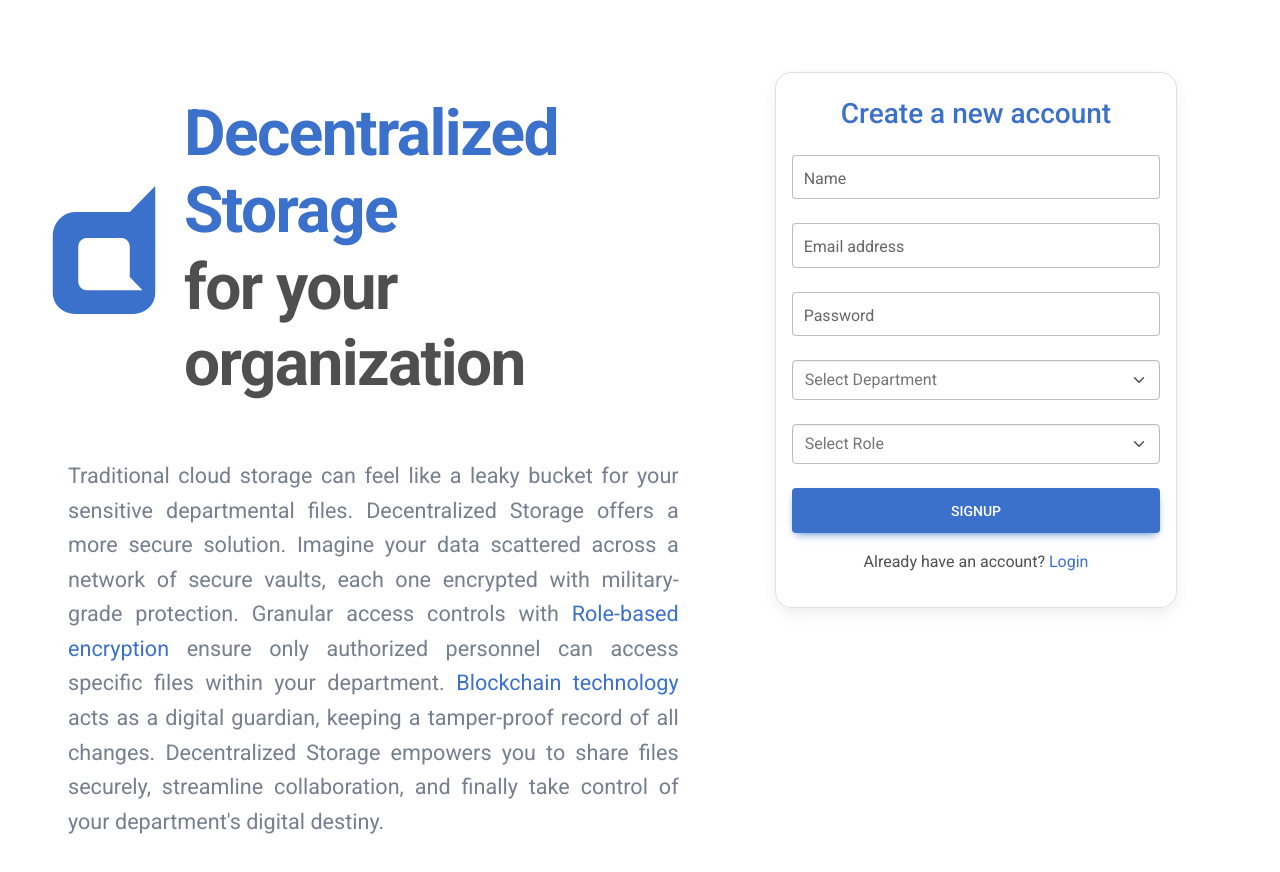
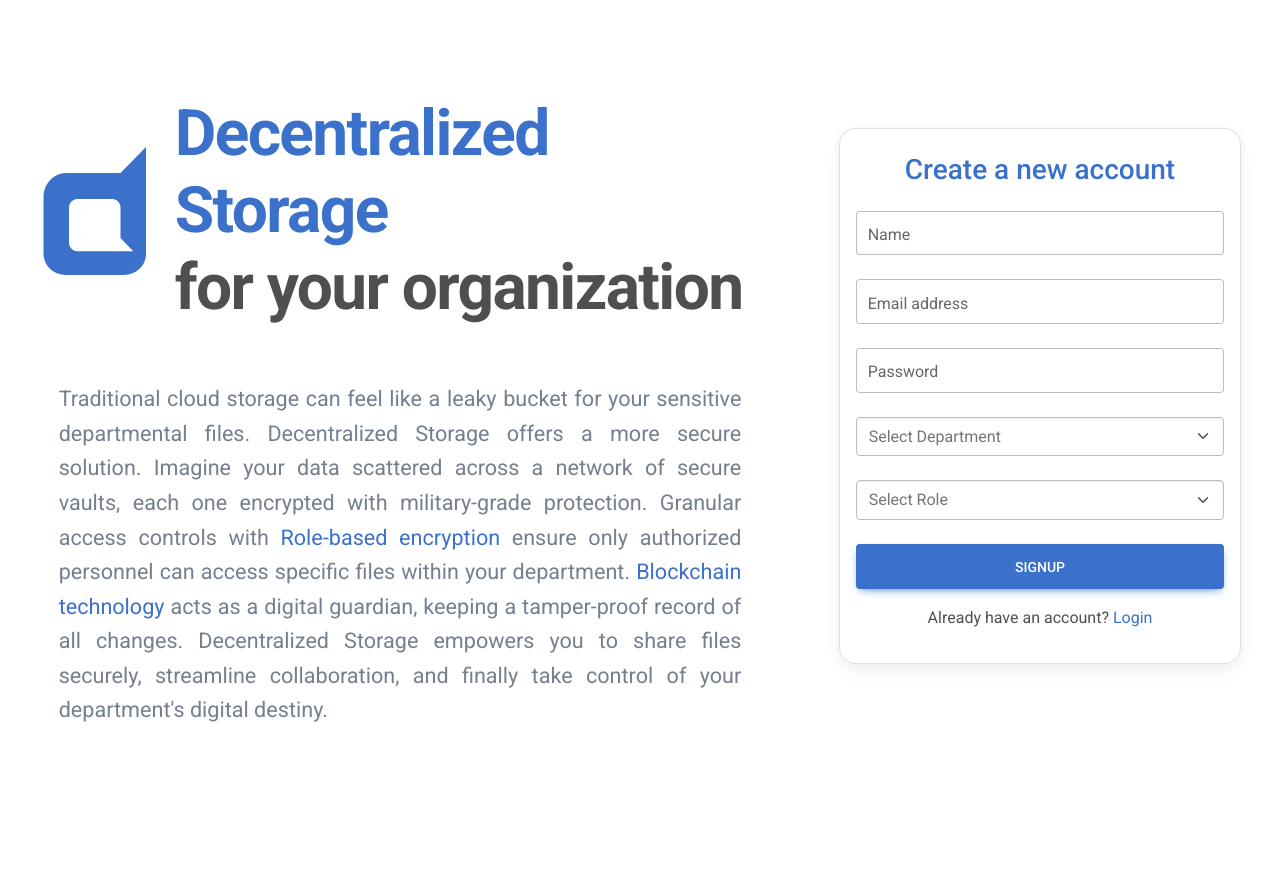
Before and after one commit to SanjayNithin2002/decentralized-storage-frontend, a React (Create React App) app: page /signup in a window 1280 px wide. Shown: the top 872 px of the page. After the commit the page ends 816 px from the top, so only its background shows below. Built offline with nearby package versions, Linux system fonts and the light colour scheme.

Commit message:
gee suggestions

```diff
--- a/src/Components/InfoPane.js
+++ b/src/Components/InfoPane.js
@@ -7,7 +7,7 @@ import {
 
 const InfoPane = () => {
     return (
-        <MDBCol col='18' md='7' className='p-5 text-center text-md-start d-flex flex-column justify-content-center px-auto py-auto'>
+        <MDBCol col='18' md='7' className='py-5 text-center text-md-start d-flex flex-column justify-content-center px-auto pt-auto my-auto mx-auto'>
             <div className="d-flex align-items-center mb-2">
                 <MDBIcon fab icon="dashcube" size="8x" className="me-2 text-primary" />
                 <h1 className="my-5 display-3 fw-bold ls-tight px-3">
--- a/src/Pages/Login.js
+++ b/src/Pages/Login.js
@@ -59,7 +59,7 @@ const Login = (props) => {
         <MDBContainer fluid className="mb-4 m-0">
             <MDBRow className="align-items-start">
                 <InfoPane />
-                <MDBCol col='6' md='4' className="text-center text-md-end mx-3 my-auto px-auto pt-auto">
+                <MDBCol col='6' md='4' className="text-center text-md-end mx-auto my-auto px-auto pt-auto">
                     <div className='square border rounded-7 shadow-4'>
                         <div className='px-3 mt-4'>
                             <h3 className="text-center text-primary mb-4">Log into your account</h3>
--- a/src/Pages/Signup.js
+++ b/src/Pages/Signup.js
@@ -52,7 +52,7 @@ const Signup = () => {
         <MDBContainer fluid className="mb-4 m-0 d-flex justify-content-center align-items-center">
             <MDBRow >
                 <InfoPane />
-                <MDBCol col='6' md='4' className="text-center text-md-end mx-3 my-auto px-auto pt-auto pt-5 mt-4">
+                <MDBCol col='6' md='4' className="text-center text-md-end mx-auto my-auto px-auto pt-auto">
                     <div className='square border rounded-7 shadow-4'>
                         <div className='px-3 mt-4'>
                             <h3 className="text-center text-primary mb-4">Create a new account</h3>
```
